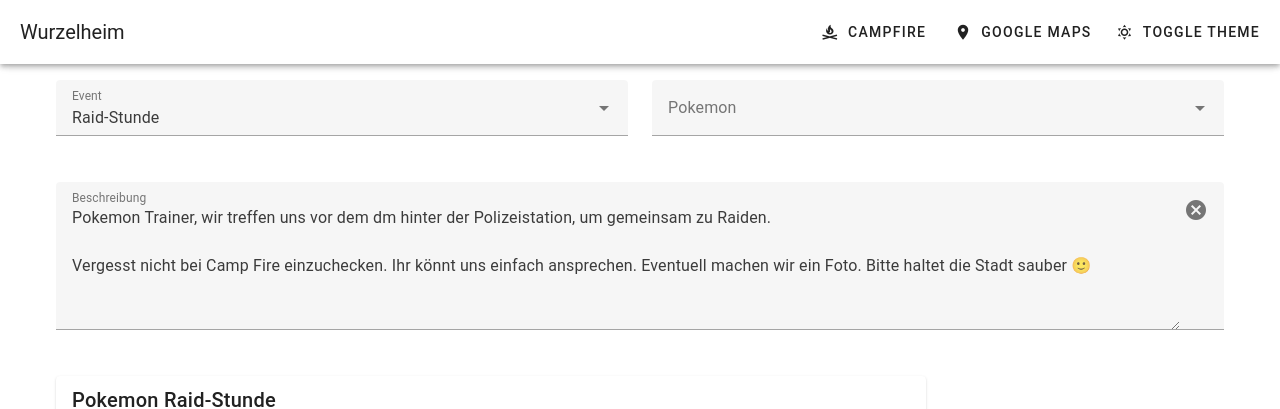
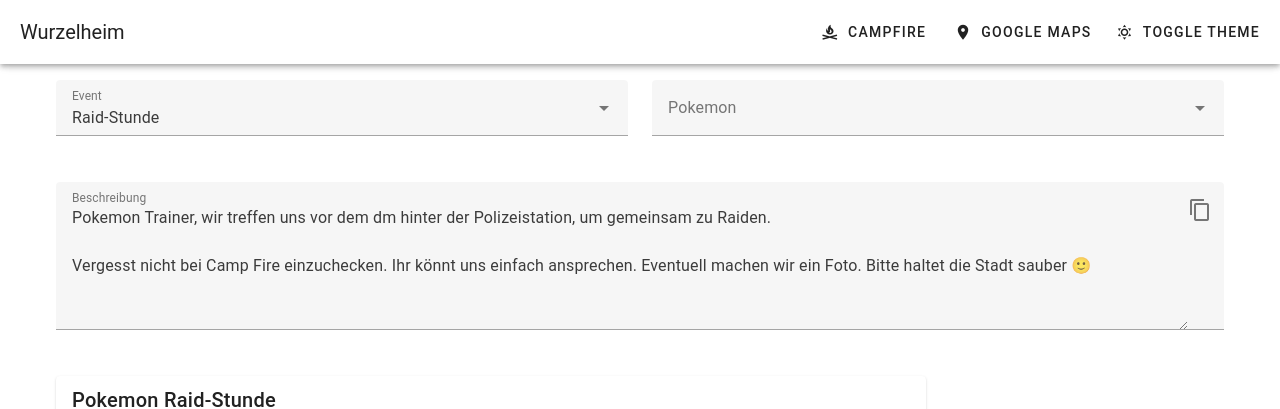
Before and after one commit to ichbinbobby/wurzelheim.de, a Nuxt app: page / in a window 1280 px wide. Shown: the top 409 px of the page. Built offline with nearby package versions, Linux system fonts and the light colour scheme.

Commit message:
Event text can be copied

```diff
--- a/app/components/MeetupTool.vue
+++ b/app/components/MeetupTool.vue
@@ -20,7 +20,7 @@
 
       <v-row>
         <v-col>
-          <v-textarea v-model="eventText" label="Beschreibung" clearable />
+          <v-textarea v-model="eventText" append-inner-icon="mdi-content-copy" label="Beschreibung" @click:append-inner="copyEventText" />
         </v-col>
       </v-row>
 
@@ -61,6 +61,8 @@ Vergesst nicht bei Camp Fire einzuchecken. Ihr könnt uns einfach ansprechen. Ev
 
 const pokemon = ref<Pokemon | null>(null)
 
+const messages = useMessagesStore()
+
 // https://www.pokemon.com/api/1/de/kalos/kalos
 const pokemonList = ref<Pokemon[]>(pokemonData.map(p => ({
   title: p.name,
@@ -91,6 +93,13 @@ const eventTypes = ref([
   { title: 'GO Fest', value: 'GO Fest' },
   { title: 'GO Tour', value: 'GO Tour' },
 ])
+
+const copyEventText = () => {
+  if (eventText.value) {
+    navigator.clipboard.writeText(eventText.value)
+    messages.add('Event text copied to clipboard!')
+  }
+}
 </script>
 
 <style scoped>
--- a/app/layouts/default.vue
+++ b/app/layouts/default.vue
@@ -35,6 +35,8 @@
     </v-main>
 
     <AppFooter />
+
+    <v-snackbar-queue v-model="messages.queue" />
   </v-app>
 </template>
 
@@ -42,4 +44,5 @@
   import { useTheme } from 'vuetify'
 
   const theme = useTheme()
+  const messages = useMessagesStore()
 </script>
--- /dev/null
+++ b/app/stores/messages.js
@@ -0,0 +1,9 @@
+export const useMessagesStore = defineStore('messages', () => {
+  const queue = ref([])
+
+  function add (message) {
+    queue.value.push(message)
+  }
+
+  return { queue, add }
+})
--- a/nuxt.config.ts
+++ b/nuxt.config.ts
@@ -26,7 +26,7 @@ export default defineNuxtConfig({
   },
 
   css: [],
-  modules: ['@nuxt/fonts', 'vuetify-nuxt-module', '@nuxt/eslint'],
+  modules: ['@nuxt/fonts', 'vuetify-nuxt-module', '@nuxt/eslint', '@pinia/nuxt'],
 
   vuetify: {
     moduleOptions: {
--- a/package.json
+++ b/package.json
@@ -15,7 +15,9 @@
   },
   "dependencies": {
     "@nuxt/eslint": "^1.7.1",
+    "@pinia/nuxt": "^0.11.2",
     "nuxt": "^4.0.2",
+    "pinia": "^3.0.3",
     "vue": "latest",
     "vuetify": "^3.9.1"
   },
```
Also changed, not shown: 1 other file (tests, documents, lock files or other folders).
